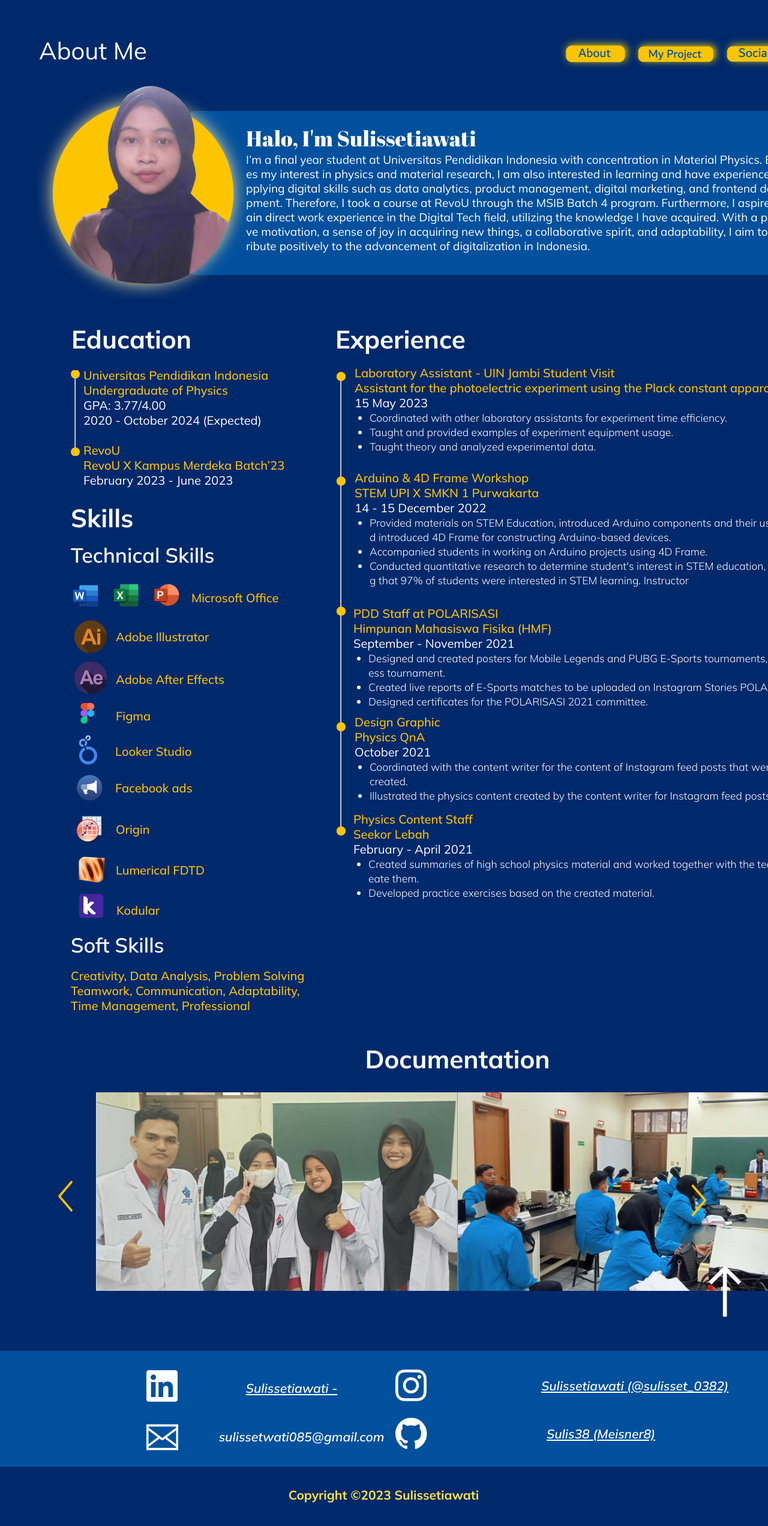
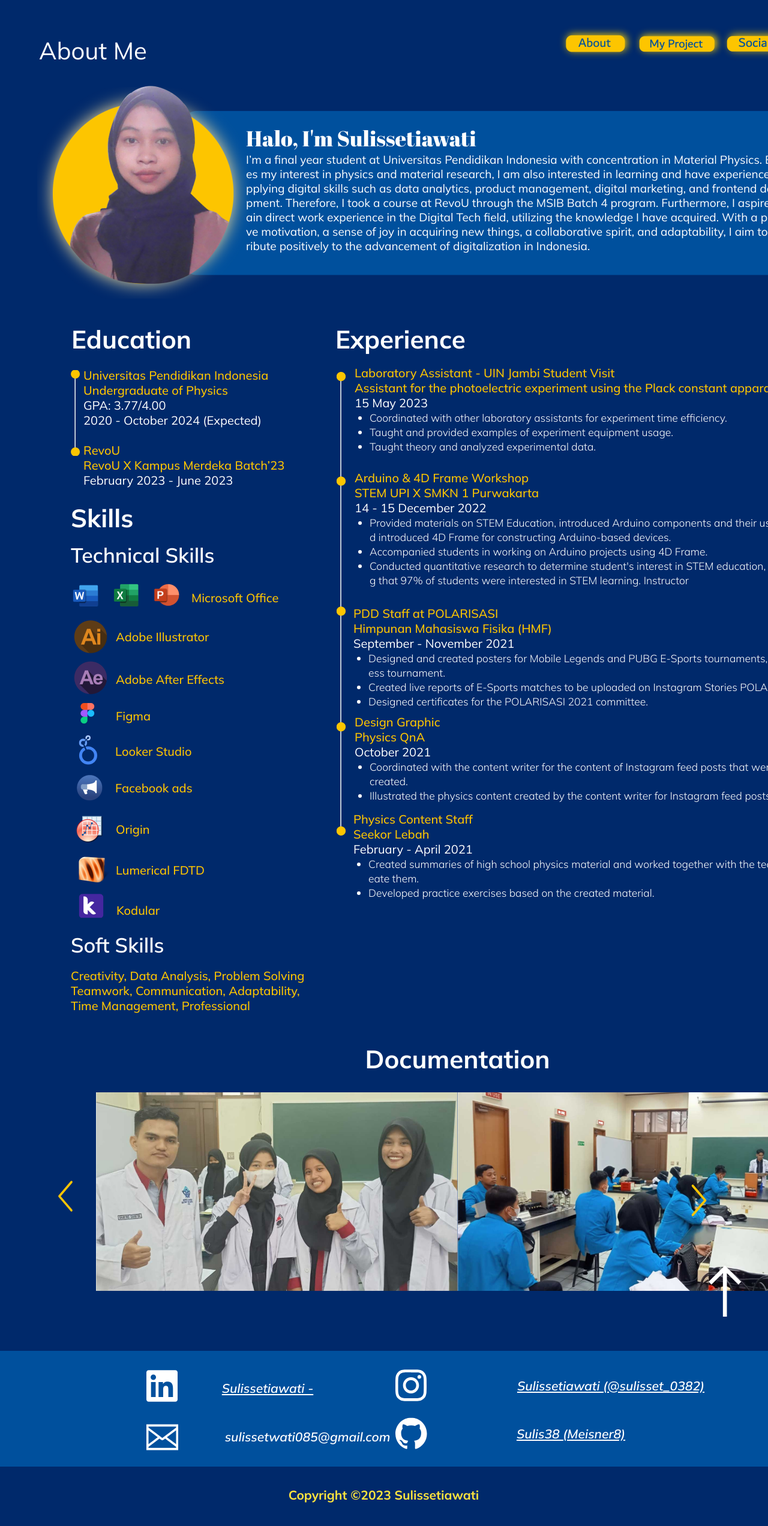
Before and after one commit to Sulis38/portofolio-sulissetiawati, a website built with Parcel: page index.html in a window 1280 px wide. Shown: the whole page at 60% size. Built offline with nearby package versions, Linux system fonts and the light colour scheme.

Commit message:
index css. update

```diff
--- a/index.css
+++ b/index.css
@@ -64,14 +64,14 @@
 }
 .asset-7-1 {
   position: absolute;
-  top: 44px;
+  top: 27px;
   left: 917px;
   width: 156px;
   height: 88px;
   object-fit: cover;
 }
 .asset-5-icon {
-  top: 44px;
+  top: 27px;
   left: 1184px;
   width: 214px;
   height: 88px;
@@ -84,8 +84,8 @@
   object-fit: cover;
 }
 .asset-6-icon {
-  top: 47px;
-  left: 1038px;
+  top: 30px;
+  left: 1040px;
   width: 183px;
   height: 83px;
   cursor: pointer;
@@ -499,7 +499,7 @@
 .sulis38-meisner8-githubcom {
   position: absolute;
   top: 2359px;
-  left: 820px;
+  left: 770px;
   font-size: var(--font-size-2xl);
   text-decoration: underline;
   display: flex;
@@ -514,7 +514,7 @@
 }
 .sulissetiawati-sulisset-0382 {
   top: 2279px;
-  left: 836px;
+  left: 796px;
   text-decoration: underline;
   font-style: italic;
   width: 444px;
@@ -534,7 +534,7 @@
 }
 .sulissetiawati- {
   top: 2287px;
-  left: 340px;
+  left: 300px;
   text-decoration: underline;
   font-style: italic;
   width: 292px;
@@ -542,7 +542,7 @@
 }
 .sulissetwati085gmailcom {
   top: 2374px;
-  left: 355px;
+  left: 365px;
   width: 295px;
   height: 42px;
 }
```
